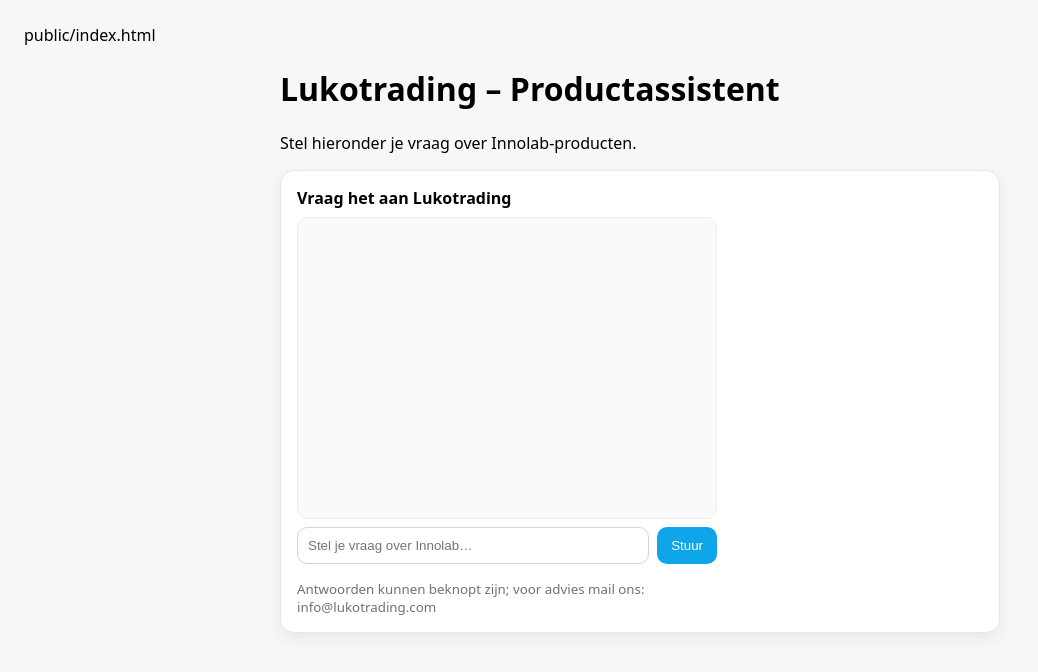
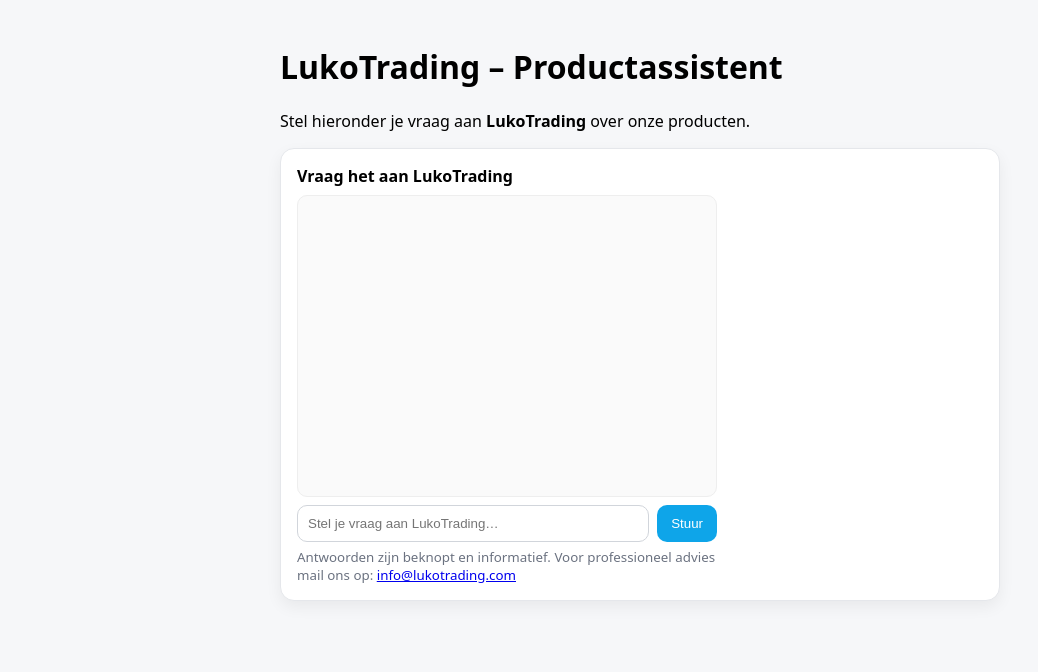
Before and after one commit to lukotrading/lukotrading-chat-netlify, a plain HTML site: page public/index.html in a window 1280 px wide. Shown: the whole page, without its empty margins (0-1038 px from the left). Drawn offline with Linux system fonts and the light colour scheme.

Commit message:
Update index.html

```diff
--- a/public/index.html
+++ b/public/index.html
@@ -1,71 +1,94 @@
-public/index.html
 <!doctype html>
 <html lang="nl">
 <head>
   <meta charset="utf-8" />
   <meta name="viewport" content="width=device-width,initial-scale=1" />
-  <title>Lukotrading Chat</title>
+  <title>LukoTrading Chat</title>
   <style>
-    body{font-family:system-ui,Arial,sans-serif;background:#f6f7f9;margin:0;padding:24px}
-    .wrap{max-width:720px;margin:0 auto}
-    .card{background:#fff;border:1px solid #e5e7eb;border-radius:14px;box-shadow:0 6px 16px rgba(0,0,0,.06);padding:16px}
+    body {
+      font-family: system-ui, Arial, sans-serif;
+      background: #f6f7f9;
+      margin: 0;
+      padding: 24px;
+    }
+    .wrap {
+      max-width: 720px;
+      margin: 0 auto;
+    }
+    .card {
+      background: #fff;
+      border: 1px solid #e5e7eb;
+      border-radius: 14px;
+      box-shadow: 0 6px 16px rgba(0,0,0,.06);
+      padding: 16px;
+    }
   </style>
 </head>
 <body>
   <div class="wrap">
-    <h1>Lukotrading – Productassistent</h1>
-    <p>Stel hieronder je vraag over Innolab-producten.</p>
+    <h1>LukoTrading – Productassistent</h1>
+    <p>Stel hieronder je vraag aan <strong>LukoTrading</strong> over onze producten.</p>
     <div class="card">
       <div id="luko-chat" style="max-width:420px">
         <div style="display:flex;align-items:center;gap:10px;margin-bottom:8px">
-          <strong>Vraag het aan Lukotrading</strong>
+          <strong>Vraag het aan LukoTrading</strong>
         </div>
         <div id="log" style="height:280px;overflow:auto;background:#fafafa;border-radius:10px;padding:10px;border:1px solid #eee"></div>
         <form id="luko-form" style="display:flex;gap:8px;margin-top:8px">
-          <input id="q" placeholder="Stel je vraag over Innolab…" style="flex:1;padding:10px;border:1px solid #d1d5db;border-radius:10px">
+          <input id="q" placeholder="Stel je vraag aan LukoTrading…" style="flex:1;padding:10px;border:1px solid #d1d5db;border-radius:10px">
           <button style="padding:10px 14px;border:0;border-radius:10px;background:#0ea5e9;color:#fff;cursor:pointer">Stuur</button>
         </form>
-        <small style="color:#6b7280;display:block;margin-top:6px">Antwoorden kunnen beknopt zijn; voor advies mail ons: info@lukotrading.com</small>
+        <small style="color:#6b7280;display:block;margin-top:6px">
+          Antwoorden zijn beknopt en informatief. Voor professioneel advies mail ons op:
+          <a href="mailto:info@lukotrading.com">info@lukotrading.com</a>
+        </small>
       </div>
     </div>
   </div>
 
   <script>
   (() => {
-    const BACKEND = "/api/chat"; // werkt door redirect in netlify.toml
+    const BACKEND = "/api/chat"; // laat dit zo voor Netlify
     const log = document.getElementById("log");
     const f = document.getElementById("luko-form");
     const q = document.getElementById("q");
     const history = [
-      { role:"system", content:
-        "Je bent de productassistent van Lukotrading. Antwoord kort, duidelijk en praktisch. "+
-        "Noem doseringen/inwerktijden alleen indien relevant. Veiligheid eerst. "+
-        "Als iets onbekend is, zeg dat eerlijk en verwijs naar info@lukotrading.com."
+      { role: "system", content:
+        "Je bent de productassistent van LukoTrading. Antwoord kort, duidelijk en praktisch. " +
+        "Gebruik eenvoudige taal. Vermeld dosering of inwerktijd enkel als dat nodig is. " +
+        "Als je iets niet weet, verwijs dan naar info@lukotrading.com."
       }
     ];
-    function add(role, text){
+
+    function add(role, text) {
       const wrap = document.createElement("div");
       wrap.style.margin = "6px 0";
-      wrap.innerHTML = `<div style="padding:8px;border-radius:10px;${role==='user'?'background:#e0f2fe;':'background:#fff;'}">
-        <strong>${role==='user'?'U':'Lukotrading'}:</strong> ${text}
-      </div>`;
-      log.appendChild(wrap); log.scrollTop = log.scrollHeight;
+      wrap.innerHTML = `
+        <div style="padding:8px;border-radius:10px;${role==='user'?'background:#e0f2fe;':'background:#fff;'}">
+          <strong>${role==='user'?'U':'LukoTrading'}:</strong> ${text}
+        </div>`;
+      log.appendChild(wrap);
+      log.scrollTop = log.scrollHeight;
     }
-    f.addEventListener("submit", async (e)=>{
+
+    f.addEventListener("submit", async (e) => {
       e.preventDefault();
-      const text = q.value.trim(); if(!text) return;
-      add("user", text); q.value="";
-      history.push({role:"user", content:text});
-      try{
+      const text = q.value.trim();
+      if (!text) return;
+      add("user", text);
+      q.value = "";
+      history.push({ role: "user", content: text });
+
+      try {
         const resp = await fetch(BACKEND, {
-          method:"POST",
-          headers:{ "Content-Type":"application/json" },
+          method: "POST",
+          headers: { "Content-Type": "application/json" },
           body: JSON.stringify({ messages: history })
         });
         const aiText = await resp.text();
         add("assistant", aiText || "(Geen antwoord)");
-        history.push({role:"assistant", content: aiText});
-      }catch(err){
+        history.push({ role: "assistant", content: aiText });
+      } catch (err) {
         add("assistant", "(Er ging iets mis met de verbinding.)");
       }
     });
```
